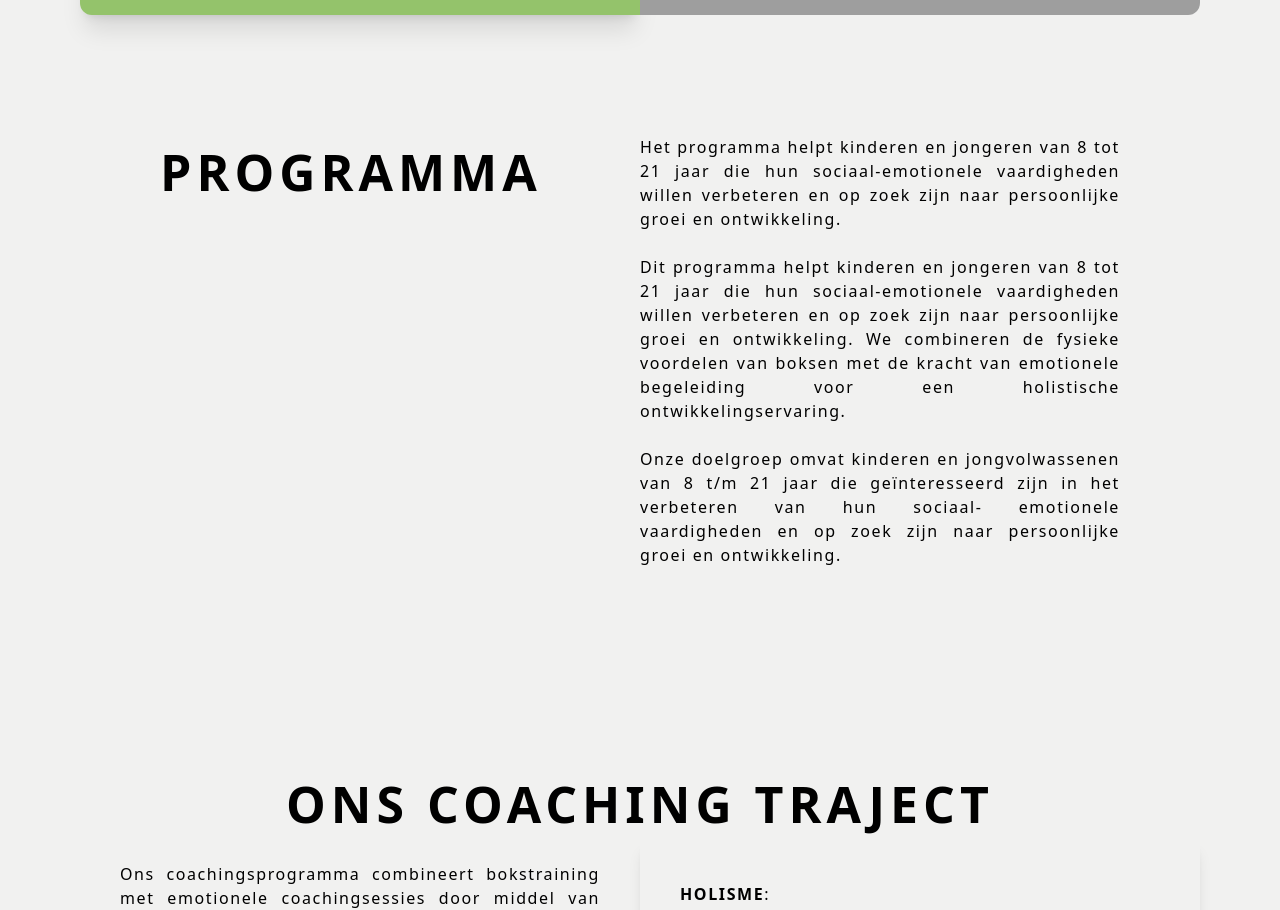
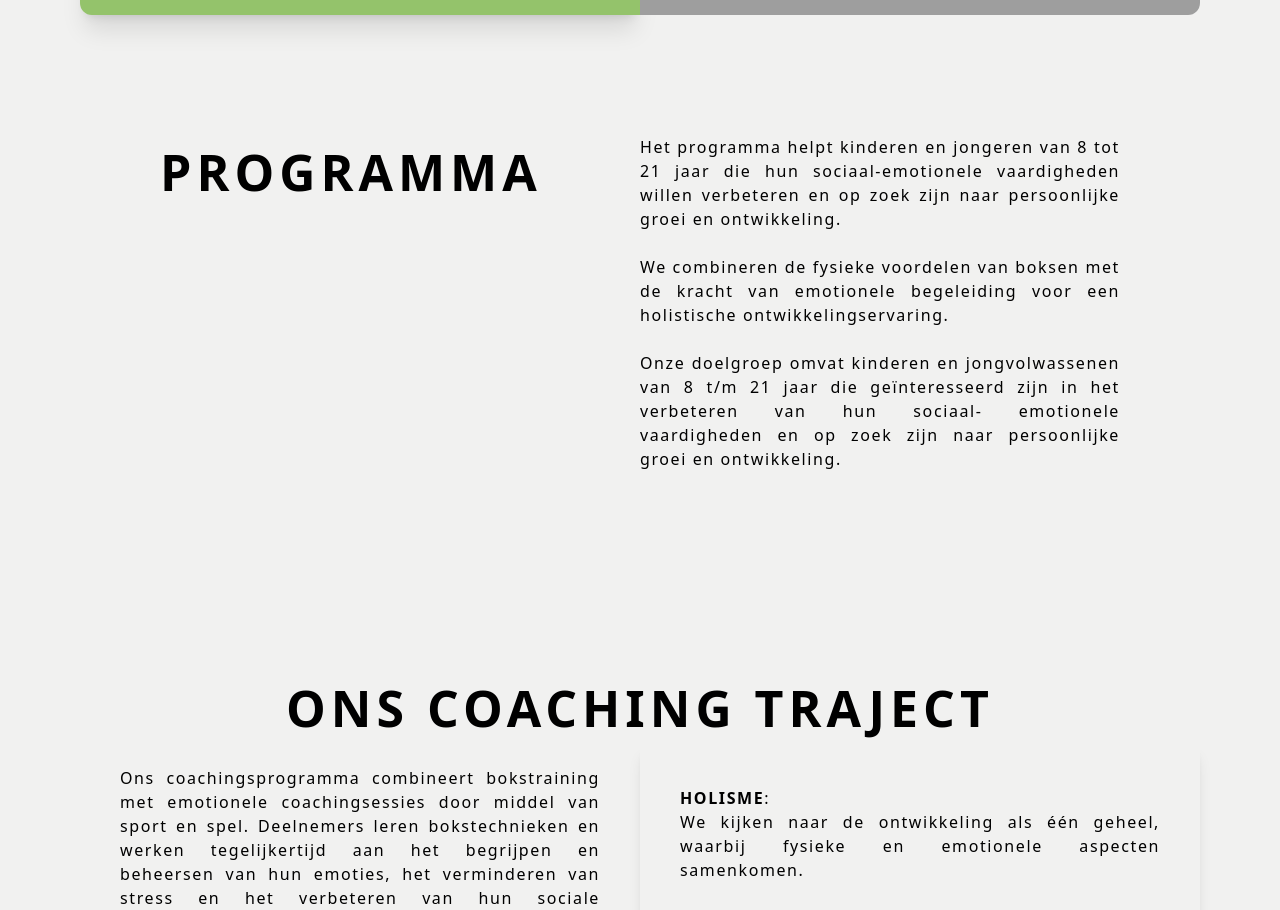
Before and after one commit to JustDevInn/Re-move, a React (Create React App) app: page /informatie in a window 1280 px wide. Shown: the part 1500-2410 px from the top of the page. Built offline with nearby package versions, Linux system fonts and the light colour scheme; grey boxes are pictures that could not be loaded.

Commit message:
removed double text

```diff
--- a/src/components/Informatie.jsx
+++ b/src/components/Informatie.jsx
@@ -61,8 +61,7 @@ const Informatie = () => {
               Het programma helpt kinderen en jongeren van 8 tot 21 jaar die hun sociaal-emotionele vaardigheden willen verbeteren en op
               zoek zijn naar persoonlijke groei en ontwikkeling.
               <br /><br />
-              Dit programma helpt kinderen en jongeren van 8 tot 21 jaar die hun sociaal-emotionele vaardigheden willen verbeteren en op
-              zoek zijn naar persoonlijke groei en ontwikkeling. We combineren de fysieke voordelen van boksen met de kracht van
+              We combineren de fysieke voordelen van boksen met de kracht van
               emotionele begeleiding voor een holistische ontwikkelingservaring.
               <br /><br />
               Onze doelgroep omvat kinderen en jongvolwassenen van 8 t/m 21 jaar die geïnteresseerd zijn in het verbeteren van hun sociaal-
```
